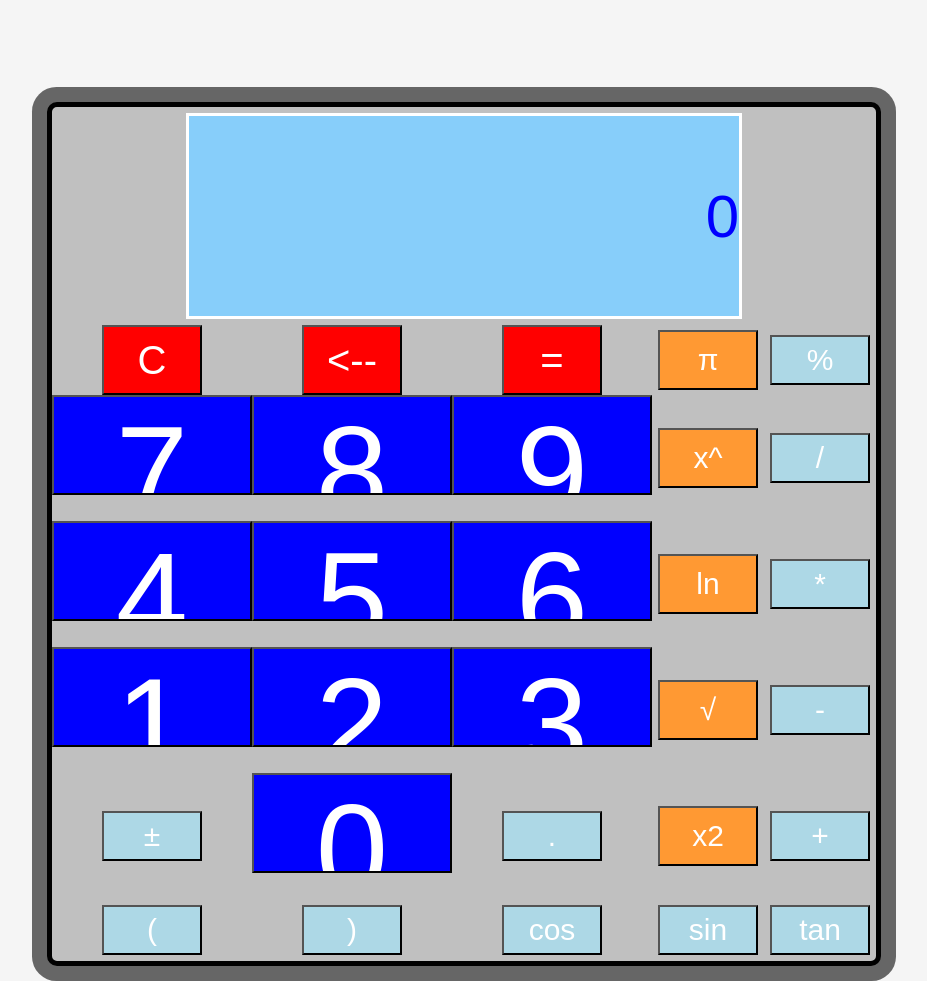
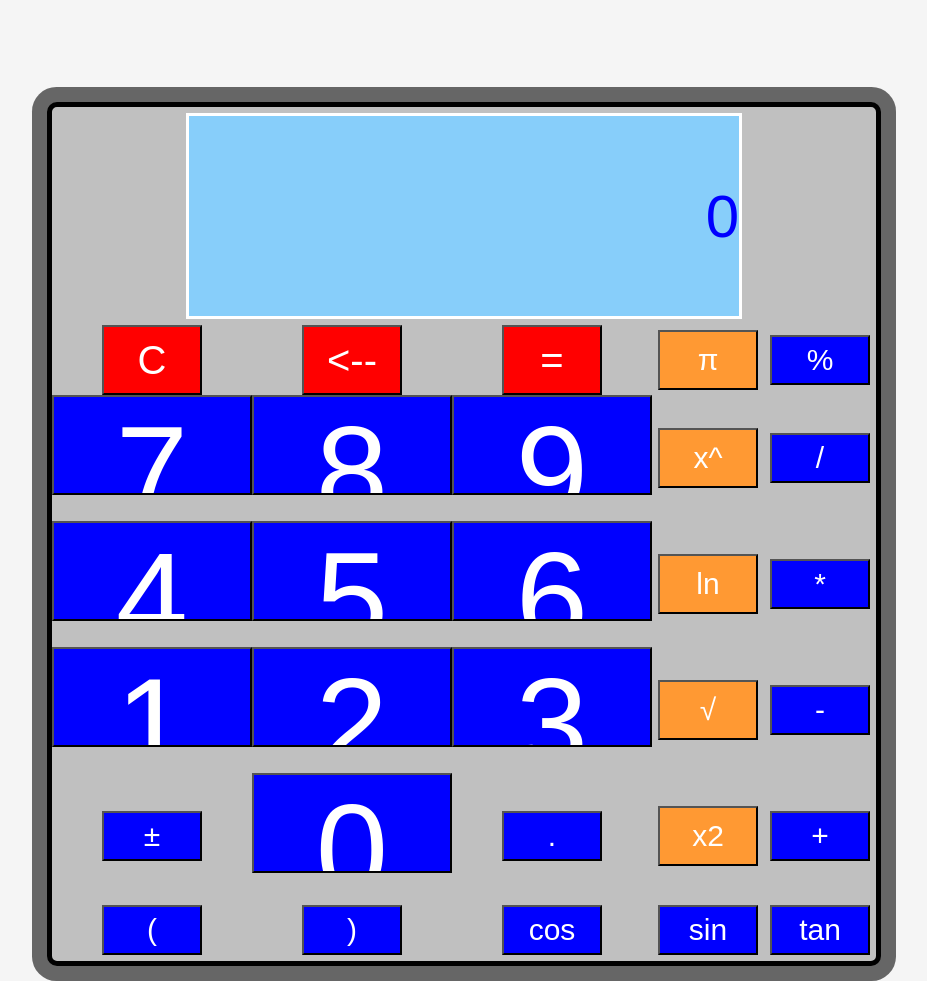
Before and after one commit to shiferawcode12/team-collaboration, a plain HTML site: page calculator/scientific.html in a window 1280 px wide. Shown: the whole page, without its empty margins (181-1108 px from the left). Drawn offline with Linux system fonts and the light colour scheme.

Commit message:
Update scientific.css

```diff
--- a/calculator/scientific.css
+++ b/calculator/scientific.css
@@ -47,7 +47,7 @@
   }
   .btnMath {
     color: white;
-    background-color: lightblue;
+    background-color: blue;
     font-size: 30px;
     margin: right;
     width: 100px;
```
